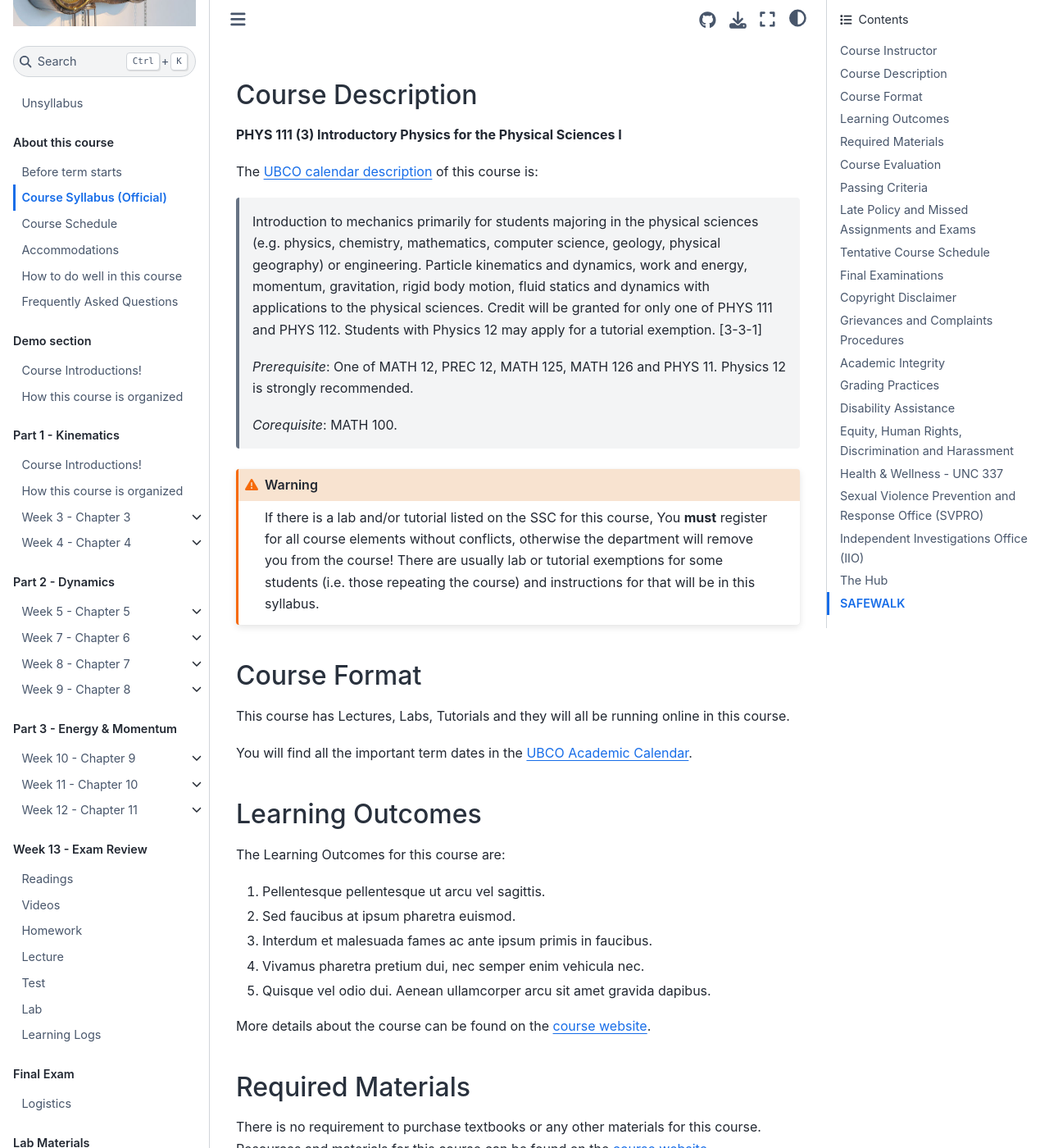
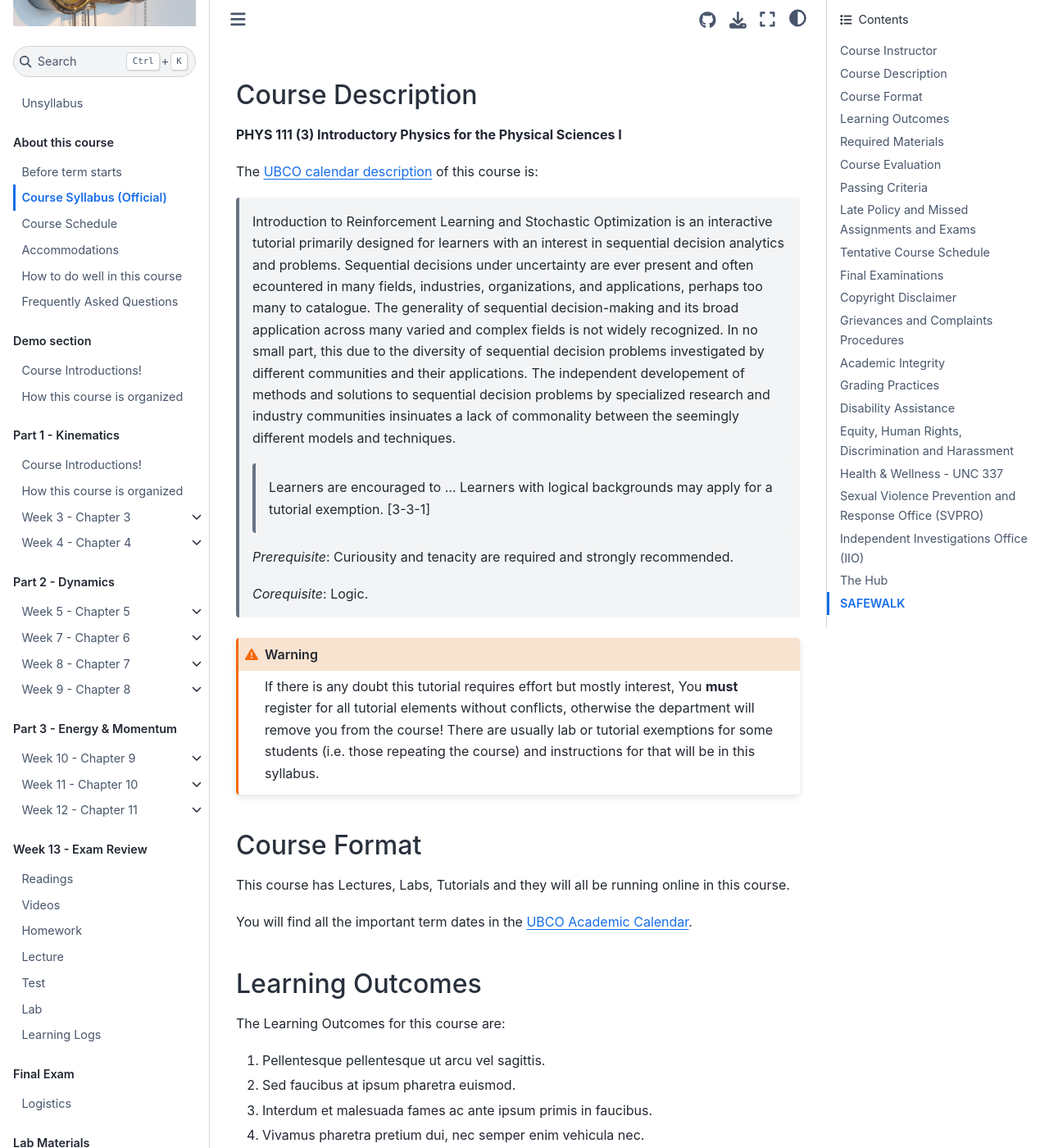
Before and after one commit to bassambarazi/book-test, a Jupyter Book: the page built from about/syllabus.md, in a window 1280 px wide and 1400 px high, scrolled down 1152 px. Shown: the whole window at 82% size. Built offline with Jupyter Book 1.0.4 settings and Sphinx 7.4.7 and the Sphinx Book theme 1.1.4, drawn with Linux system fonts in a browser that asks for light colours; pages that are not in the unit, such as notebooks, are missing from menus.

Commit message:
Update calendar_entry.md

````diff
--- a/about/syllabus_bits/calendar_entry.md
+++ b/about/syllabus_bits/calendar_entry.md
@@ -2,14 +2,14 @@
 
 The [UBCO calendar description](https://www.calendar.ubc.ca/okanagan/courses.cfm?code=PHYS) of this course is:
 
-> Introduction to mechanics primarily for students majoring in the physical sciences (e.g. physics, chemistry, mathematics, computer science, geology, physical geography) or engineering.
-> Particle kinematics and dynamics, work and energy, momentum, gravitation, rigid body motion, fluid statics and dynamics with applications to the physical sciences.
-> Credit will be granted for only one of PHYS 111 and PHYS 112. Students with Physics 12 may apply for a tutorial exemption. [3-3-1]
+> Introduction to Reinforcement Learning and Stochastic Optimization is an interactive tutorial primarily designed for learners with an interest in sequential decision analytics and problems. Sequential decisions under uncertainty are ever present and often ecountered in many fields, industries, organizations, and applications, perhaps too many to catalogue. The generality of sequential decision-making and its broad application across many varied and complex fields is not widely recognized. In no small part, this due to the diversity of sequential decision problems investigated by different communities and their applications. The independent developement of methods and solutions to sequential decision problems by specialized research and industry communities insinuates a lack of commonality between the seemingly different models and techniques.
 >
-> *Prerequisite*: One of MATH 12, PREC 12, MATH 125, MATH 126 and PHYS 11. Physics 12 is strongly recommended.
+> > Learners are encouraged to ..... Learners with logical backgrounds may apply for a tutorial exemption. [3-3-1]
 >
-> *Corequisite*: MATH 100.
+> *Prerequisite*: Curiousity and tenacity are required and strongly recommended.
+>
+> *Corequisite*: Logic.
 
 ```{warning}
-If there is a lab and/or tutorial listed on the SSC for this course, You **must** register for all course elements without conflicts, otherwise the department will remove you from the course! There are usually lab or tutorial exemptions for some students (i.e. those repeating the course) and instructions for that will be in this syllabus.
+If there is any doubt this tutorial requires effort but mostly interest, You **must** register for all tutorial elements without conflicts, otherwise the department will remove you from the course! There are usually lab or tutorial exemptions for some students (i.e. those repeating the course) and instructions for that will be in this syllabus.
 ```
````
